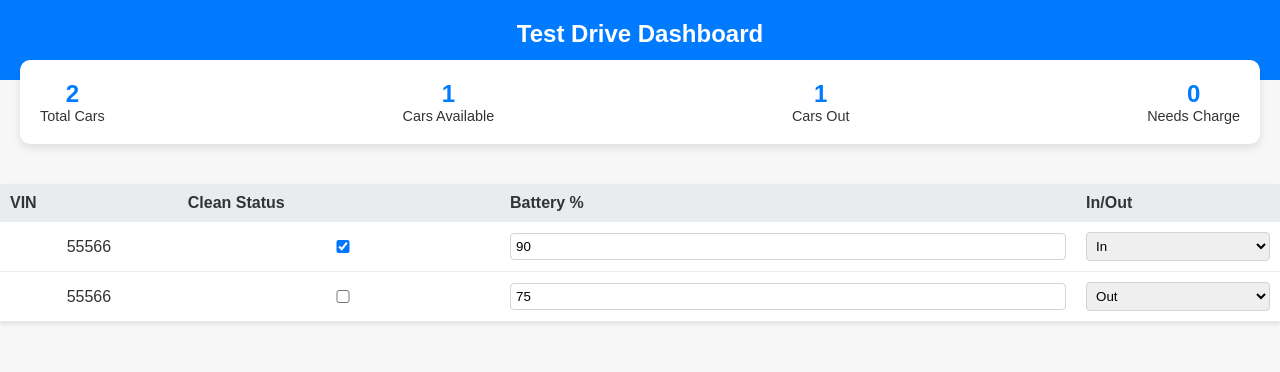
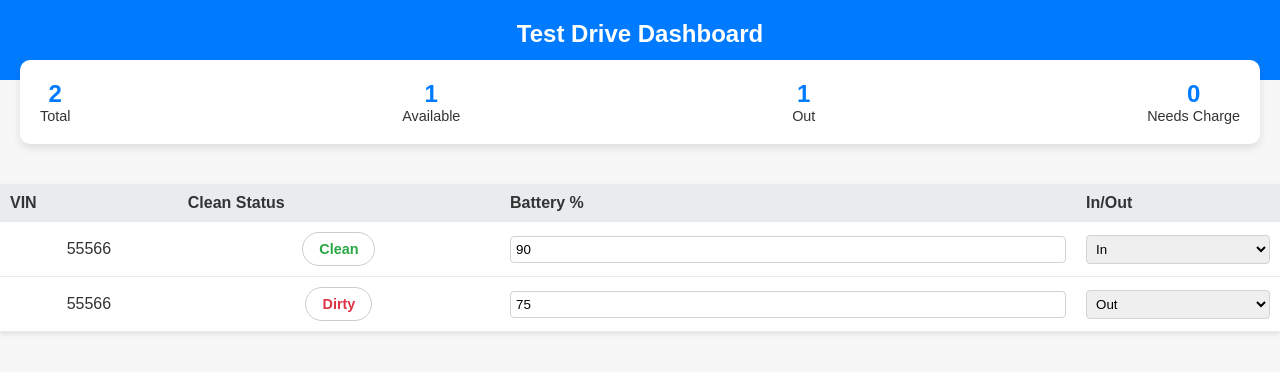
Before and after one commit to caylanwilcox/Tesla-TestDrive, a React (Create React App) app in the folder teslatestdrives/: page / in a window 1280 px wide. Shown: the top 372 px of the page. Built offline with nearby package versions, Linux system fonts and the light colour scheme.

Commit message:
deliverable

```diff
--- a/teslatestdrives/src/App.css
+++ b/teslatestdrives/src/App.css
@@ -77,6 +77,8 @@ form select {
 .number-item .label {
   font-size: 0.9rem; /* Smaller font size for the label */
   color: #333; /* Dark text for readability */
+    white-space: normal; /* Allow the text to wrap */
+  text-align: center; /* Center the text for aesthetics */
 }
 
 table {
@@ -206,3 +208,9 @@ button:hover {
   font-size: 14px;
   color: #666666;
 }
+@media screen and (max-width: 480px) {
+  .number-item .label {
+    display: block; /* Ensure the label takes up the full width of its container */
+    margin-top: 5px; /* Add a little space above the label when it wraps */
+  }
+}
--- a/teslatestdrives/src/App.js
+++ b/teslatestdrives/src/App.js
@@ -2,7 +2,7 @@ import React, { useState } from 'react';
 import './App.css';
 import Sidebar from './Sidebar.js';
 import DashboardNumbers from './DashboardNumbers.js';
-
+import CleanDirtyToggle from './CleanDirtyToggle';
 // Initial data for parking spots
 
 const initialParkingSpots = new Array(10).fill(null).map((_, index) => ({
@@ -22,6 +22,7 @@ function App() {
     { id: 55566, cleanStatus: true, batteryPercentage: 90, inOut: 'in', driver: 'John Doe' },
     { id: 55566, cleanStatus: false, batteryPercentage: 75, inOut: 'out', driver: 'Jane Smith' },
   ]);
+
   const totalTestDriveCars = inventory.length;
   const totalAvailable = inventory.filter(item => item.inOut === 'in').length;
   const totalOut = inventory.filter(item => item.inOut === 'out').length;
@@ -44,7 +45,18 @@ function App() {
       setInventory(updatedInventory);
     }
   };
-
+  const handleToggleCleanStatus = (index) => {
+    setInventory(currentInventory => {
+      // Create a new copy of the inventory array
+      const newInventory = [...currentInventory];
+      // Toggle the clean status of the car at the specific index
+      newInventory[index] = {
+        ...newInventory[index],
+        cleanStatus: !newInventory[index].cleanStatus,
+      };
+      return newInventory; // Return the updated inventory array
+    });
+  };
   const handleSubmit = (e) => {
     e.preventDefault();
     setInventory((prev) => [...prev, { ...newEntry, id: Date.now() }]);
@@ -79,12 +91,9 @@ function App() {
             <tr key={item.id}>
               <td>{item.id}</td>
               <td>
-                <input
-                className="checkbox;"
-                  type="checkbox"
-                  name="cleanStatus"
-                  checked={item.cleanStatus}
-                  onChange={(e) => handleChange(e, index)}  // onChange listener for inventory cleanStatus
+                <CleanDirtyToggle
+                  isClean={item.cleanStatus}
+                  onToggle={() => handleToggleCleanStatus(index)}
                 />
               </td>
               <td>
--- /dev/null
+++ b/teslatestdrives/src/CleanDirtyToggle.css
@@ -0,0 +1,27 @@
+/* CleanDirtyToggle.css */
+
+.toggle-button {
+  padding: 8px 16px;
+  border: 1px solid #ccc;
+  border-radius: 20px;
+  cursor: pointer;
+  outline: none;
+  background-color: white;
+  transition: all 0.3s ease;
+  font-weight: bold;
+  /* Adjust the font size as needed */
+  font-size: 0.9em;
+}
+
+.toggle-button.clean {
+  color: #28a745; /* Color for clean status */
+}
+
+.toggle-button.dirty {
+  color: #dc3545; /* Color for dirty status */
+}
+
+/* Hover effects */
+.toggle-button:hover {
+  opacity: 0.8;
+}
--- /dev/null
+++ b/teslatestdrives/src/CleanDirtyToggle.js
@@ -0,0 +1,10 @@
+import React from 'react';
+import './CleanDirtyToggle.css'; // Make sure to create this CSS file
+
+const CleanDirtyToggle = ({ isClean, onToggle }) => (
+  <button className={`toggle-button ${isClean ? 'clean' : 'dirty'}`} onClick={onToggle}>
+    {isClean ? 'Clean' : 'Dirty'}
+  </button>
+);
+
+export default CleanDirtyToggle;
--- a/teslatestdrives/src/DashboardNumbers.js
+++ b/teslatestdrives/src/DashboardNumbers.js
@@ -5,15 +5,15 @@ function DashboardNumbers({ totalTestDriveCars, totalAvailable, totalOut, needsC
     <div className="dashboard-numbers">
       <div className="number-item">
         <span className="number">{totalTestDriveCars}</span>
-        <span className="label">Total Cars</span>
+        <span className="label">Total</span>
       </div>
       <div className="number-item">
         <span className="number">{totalAvailable}</span>
-        <span className="label">Cars Available</span>
+        <span className="label">Available</span>
       </div>
       <div className="number-item">
         <span className="number">{totalOut}</span>
-        <span className="label">Cars Out</span>
+        <span className="label">Out</span>
       </div>
 
       <div className="number-item">
```
